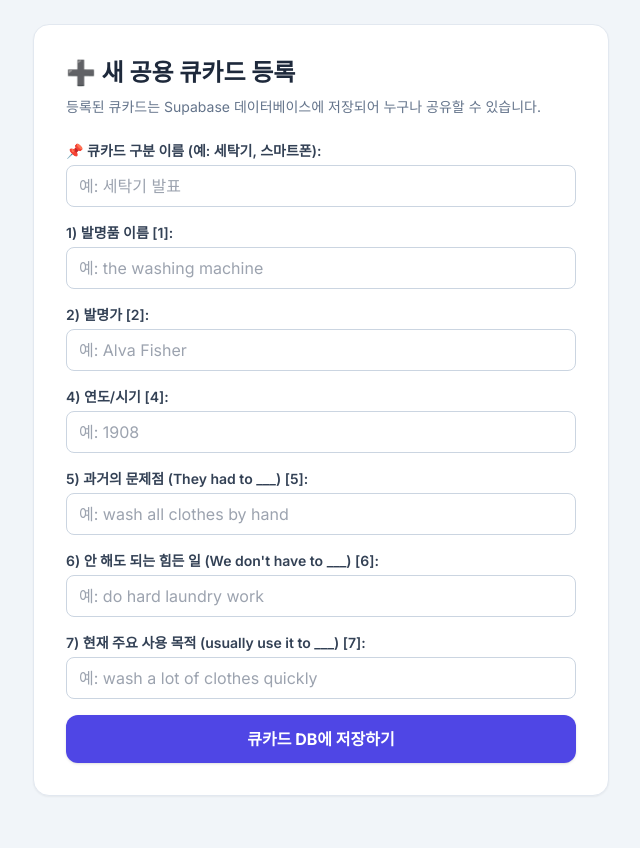
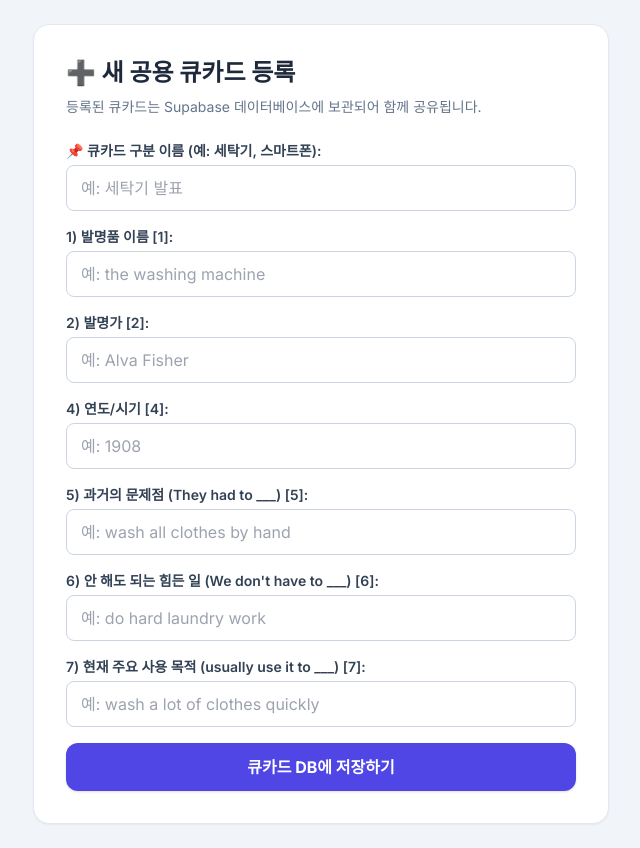
Before and after one commit to akzmft8282test1/cuecard1, a website: page public/add.html in a window 1280 px wide. Shown: the whole page, without its empty margins (319-959 px from the left). Before the commit the page ends 820 px from the top, so only its background shows below. Drawn offline with nearby package versions, Linux system fonts and the light colour scheme.

Commit message:
Update add.html

```diff
--- a/public/add.html
+++ b/public/add.html
@@ -13,42 +13,42 @@
 <body class="bg-slate-100 min-h-screen p-6">
   <div class="max-w-xl mx-auto bg-white rounded-2xl shadow-sm border border-slate-200 p-8">
     <h2 class="text-2xl font-bold text-slate-800 mb-2">➕ 새 공용 큐카드 등록</h2>
-    <p class="text-sm text-slate-500 mb-6">등록된 큐카드는 Supabase 데이터베이스에 저장되어 누구나 공유할 수 있습니다.</p>
+    <p class="text-sm text-slate-500 mb-6">등록된 큐카드는 Supabase 데이터베이스에 보관되어 함께 공유됩니다.</p>
 
     <form id="addForm" onsubmit="submitForm(event)" class="space-y-4">
       <div>
         <label class="block text-sm font-semibold text-slate-700 mb-1">📌 큐카드 구분 이름 (예: 세탁기, 스마트폰):</label>
-        <input type="text" id="title" placeholder="예: 세탁기 발표" class="w-full px-3 py-2 rounded-lg border border-slate-300 focus:ring-2 focus:ring-indigo-500" required>
+        <input type="text" id="title" placeholder="예: 세탁기 발표" class="w-full px-3.5 py-2.5 rounded-lg border border-slate-300 focus:ring-2 focus:ring-indigo-500" required>
       </div>
 
       <div>
         <label class="block text-sm font-semibold text-slate-700 mb-1">1) 발명품 이름 [1]:</label>
-        <input type="text" id="v1" placeholder="예: the washing machine" class="w-full px-3 py-2 rounded-lg border border-slate-300 focus:ring-2 focus:ring-indigo-500" required>
+        <input type="text" id="v1" placeholder="예: the washing machine" class="w-full px-3.5 py-2.5 rounded-lg border border-slate-300 focus:ring-2 focus:ring-indigo-500" required>
       </div>
 
       <div>
         <label class="block text-sm font-semibold text-slate-700 mb-1">2) 발명가 [2]:</label>
-        <input type="text" id="v2" placeholder="예: Alva Fisher" class="w-full px-3 py-2 rounded-lg border border-slate-300 focus:ring-2 focus:ring-indigo-500" required>
+        <input type="text" id="v2" placeholder="예: Alva Fisher" class="w-full px-3.5 py-2.5 rounded-lg border border-slate-300 focus:ring-2 focus:ring-indigo-500" required>
       </div>
 
       <div>
         <label class="block text-sm font-semibold text-slate-700 mb-1">4) 연도/시기 [4]:</label>
-        <input type="text" id="v4" placeholder="예: 1908" class="w-full px-3 py-2 rounded-lg border border-slate-300 focus:ring-2 focus:ring-indigo-500" required>
+        <input type="text" id="v4" placeholder="예: 1908" class="w-full px-3.5 py-2.5 rounded-lg border border-slate-300 focus:ring-2 focus:ring-indigo-500" required>
       </div>
 
       <div>
         <label class="block text-sm font-semibold text-slate-700 mb-1">5) 과거의 문제점 (They had to ___) [5]:</label>
-        <input type="text" id="v5" placeholder="예: wash all clothes by hand" class="w-full px-3 py-2 rounded-lg border border-slate-300 focus:ring-2 focus:ring-indigo-500" required>
+        <input type="text" id="v5" placeholder="예: wash all clothes by hand" class="w-full px-3.5 py-2.5 rounded-lg border border-slate-300 focus:ring-2 focus:ring-indigo-500" required>
       </div>
 
       <div>
         <label class="block text-sm font-semibold text-slate-700 mb-1">6) 안 해도 되는 힘든 일 (We don't have to ___) [6]:</label>
-        <input type="text" id="v6" placeholder="예: do hard laundry work" class="w-full px-3 py-2 rounded-lg border border-slate-300 focus:ring-2 focus:ring-indigo-500" required>
+        <input type="text" id="v6" placeholder="예: do hard laundry work" class="w-full px-3.5 py-2.5 rounded-lg border border-slate-300 focus:ring-2 focus:ring-indigo-500" required>
       </div>
 
       <div>
         <label class="block text-sm font-semibold text-slate-700 mb-1">7) 현재 주요 사용 목적 (usually use it to ___) [7]:</label>
-        <input type="text" id="v7" placeholder="예: wash a lot of clothes quickly" class="w-full px-3 py-2 rounded-lg border border-slate-300 focus:ring-2 focus:ring-indigo-500" required>
+        <input type="text" id="v7" placeholder="예: wash a lot of clothes quickly" class="w-full px-3.5 py-2.5 rounded-lg border border-slate-300 focus:ring-2 focus:ring-indigo-500" required>
       </div>
 
       <button type="submit" class="w-full py-3 bg-indigo-600 hover:bg-indigo-700 text-white font-bold rounded-xl shadow transition-colors mt-4">
```
